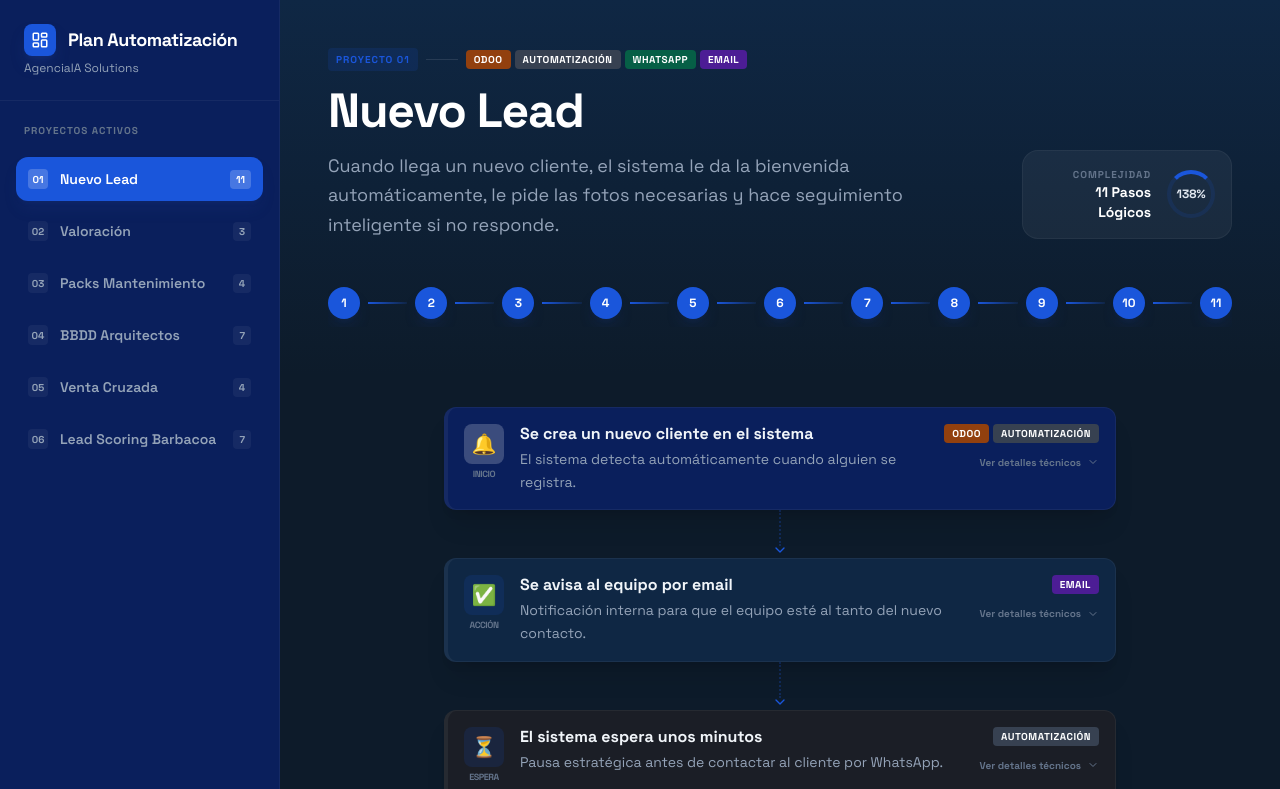
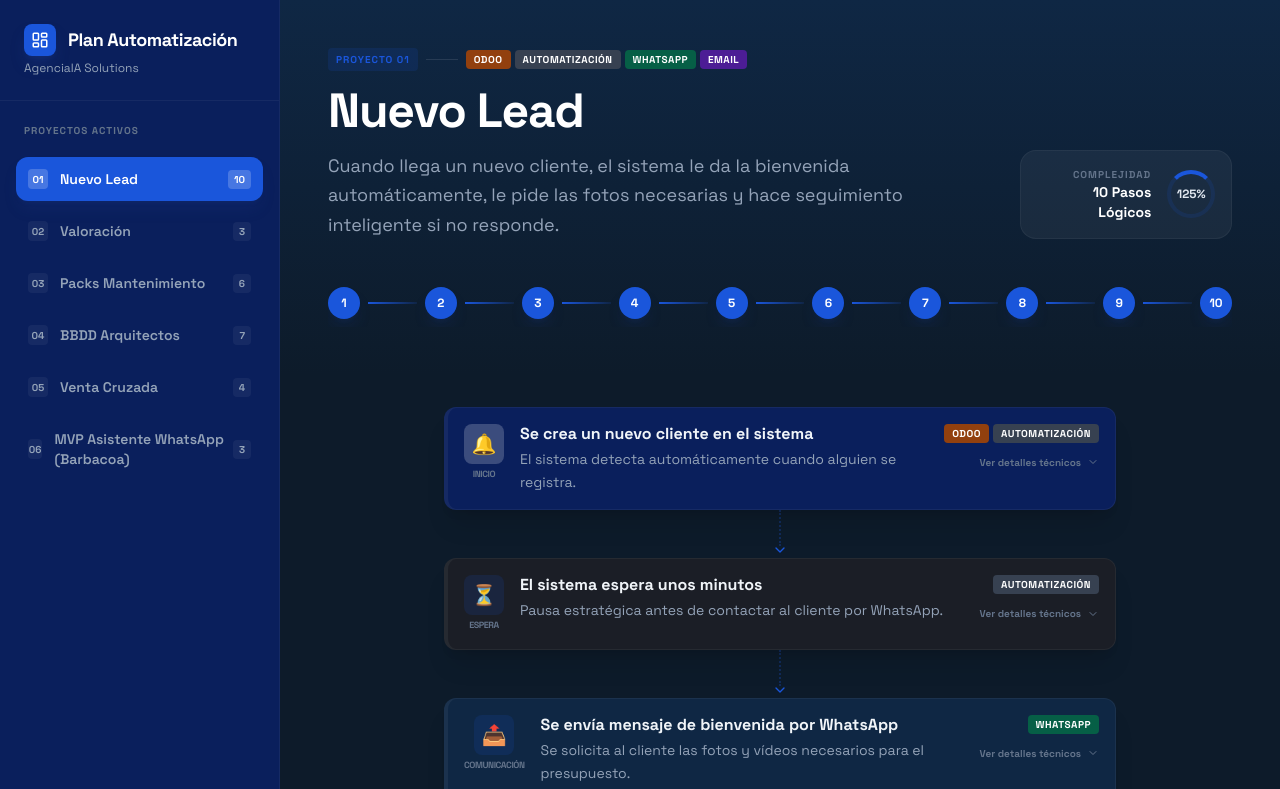
Before and after one commit to javiagenciaiasolutions-beep/outs-onboarding, a Next.js app: page / in a window 1280 px wide. Shown: the top 789 px of the page. Built offline with nearby package versions, Linux system fonts and the light colour scheme.

Commit message:
Update MVP flows based on client feedback

```diff
--- a/src/app/page.tsx
+++ b/src/app/page.tsx
@@ -34,15 +34,7 @@ const PROJECTS = [
         title: "Se crea un nuevo cliente en el sistema",
         subtitle: "El sistema detecta automáticamente cuando alguien se registra.",
         api: ["Odoo", "n8n"],
-        details: ["Trigger: Nuevo contacto creado en Odoo", "Polling cada 10 minutos", "Modelo: crm.lead / res.partner", "Filtro: create_date >= last_check"]
-      },
-      {
-        id: "p1-2",
-        type: "action",
-        title: "Se avisa al equipo por email",
-        subtitle: "Notificación interna para que el equipo esté al tanto del nuevo contacto.",
-        api: ["Email"],
-        details: ["Acción: Enviar email de aviso al equipo", "Nodo Email de n8n", "Destinatario: email del equipo configurado"]
+        details: ["Trigger: Nuevo contacto creado en Odoo", "Filtro: Casilla de producto NO es Barbacoa", "Modelo: crm.lead / res.partner", "Polling cada 10 minutos"]
       },
       {
         id: "p1-3",
@@ -125,24 +117,24 @@ const PROJECTS = [
   {
     id: "02",
     title: "Valoración",
-    description: "Cuando el equipo marca que un trabajo está terminado, el sistema pide automáticamente una reseña al cliente por WhatsApp.",
-    apis: ["Odoo", "Callbell"],
+    description: "Cuando el equipo marca la casilla de valoración antes de finalizar un trabajo, el sistema envía automáticamente una reseña al cliente por correo (Trustpilot).",
+    apis: ["Odoo", "Email"],
     steps: [
       {
         id: "p2-1",
         type: "trigger",
-        title: "Se marca el trabajo como terminado",
-        subtitle: "El sistema detecta cuando el equipo activa la solicitud de reseña.",
+        title: "Se marca la casilla de valoración",
+        subtitle: "El sistema detecta cuando el equipo marca la casilla para filtrar quién debe recibir valoración antes de poner el estado en terminado.",
         api: ["Odoo", "n8n"],
-        details: ["Trigger: Campo 'Valoración' marcado en Odoo", "Polling cada 15 minutos", "Modelo: res.partner o crm.lead"]
+        details: ["Trigger: Casilla 'Valoración' (marcada previamente) y Estado 'Terminado'", "Polling cada 15 minutos", "Modelo: res.partner o crm.lead"]
       },
       {
         id: "p2-2",
         type: "api_call",
-        title: "Se pide una reseña por WhatsApp",
-        subtitle: "Se envía un mensaje personalizado con el enlace para valorar el servicio.",
-        api: ["Callbell"],
-        details: ["POST /v1/messages/send", "type: 'text' o 'template'", "Incluir enlace a plataforma de reseñas"]
+        title: "Se envía solicitud de Trustpilot por Correo",
+        subtitle: "Se envía un email al cliente con el enlace de Trustpilot para valorar el servicio.",
+        api: ["Email"],
+        details: ["Nodo Email en n8n", "Envío de enlace directo a Trustpilot", "Destinatario: Correo del cliente"]
       },
       {
         id: "p2-3",
@@ -171,18 +163,34 @@ const PROJECTS = [
       {
         id: "p3-2",
         type: "wait",
-        title: "El sistema espera 4 días",
-        subtitle: "Pausa programada para dejar que el cliente disfrute de su nueva instalación.",
+        title: "El sistema espera 10 días",
+        subtitle: "Pausa programada de 10 días tras la instalación para ofrecer el mantenimiento.",
         api: ["n8n"],
-        details: ["Wait node con fecha absoluta", "Cálculo: fecha_instalacion + 4 días"]
+        details: ["Wait node con fecha absoluta", "Cálculo: fecha_instalacion + 10 días"]
       },
       {
         id: "p3-3",
         type: "api_call",
-        title: "Se envía oferta de mantenimiento",
-        subtitle: "Mensaje de WhatsApp con el catálogo de packs para cuidar el césped.",
+        title: "Se envía un vídeo por WhatsApp",
+        subtitle: "Primer mensaje de la oferta de mantenimiento mostrando un vídeo promocional.",
         api: ["Callbell"],
-        details: ["POST /v1/messages/send", "type: 'image' o 'text'", "Uso de template si han pasado >24h"]
+        details: ["POST /v1/messages/send", "type: 'video'"]
+      },
+      {
+        id: "p3-3-wait",
+        type: "wait",
+        title: "Espera de 1 minuto",
+        subtitle: "Breve espera antes de enviar el archivo PDF.",
+        api: ["n8n"],
+        details: ["Wait node: 1 minuto"]
+      },
+      {
+        id: "p3-3-pdf",
+        type: "api_call",
+        title: "Se envía PDF con precios",
+        subtitle: "Mensaje de WhatsApp con el documento PDF de los precios de packs.",
+        api: ["Callbell"],
+        details: ["POST /v1/messages/send", "type: 'document'"]
       },
       {
         id: "p3-4",
@@ -197,24 +205,24 @@ const PROJECTS = [
   {
     id: "04",
     title: "BBDD Arquitectos",
-    description: "Cuando el equipo añade un arquitecto a la lista y lo marca como 'pendiente', el sistema le manda los mensajes de prospección de forma automática.",
+    description: "Cuando el equipo añade un arquitecto a la lista y lo marca como 'pendiente', el sistema le manda los mensajes de prospección según su tipo de cliente desde un Excel de Drive.",
     apis: ["Sheets", "Callbell"],
     steps: [
       {
         id: "p4-1",
         type: "trigger",
         title: "Se detecta un nuevo arquitecto pendiente",
-        subtitle: "El sistema revisa la lista y busca contactos marcados para iniciar contacto.",
+        subtitle: "El sistema revisa el Excel en Drive para iniciar el contacto dependiendo del tipo de cliente.",
         api: ["Sheets", "n8n"],
-        details: ["Trigger: Estado = 'pendiente' en Google Sheets", "Polling cada 15 minutos", "GET /v4/spreadsheets/{id}/values/Sheet1"]
+        details: ["Trigger: Estado = 'pendiente' en Excel Drive", "Identifica 'tipo de cliente' (10 posibles)"]
       },
       {
         id: "p4-2",
         type: "api_call",
-        title: "Se envía el primer mensaje de contacto",
-        subtitle: "Presentación automática enviada por WhatsApp.",
+        title: "Se envía el primer mensaje personalizado",
+        subtitle: "Presentación por WhatsApp eligiendo uno de los 10 mensajes posibles según el tipo de cliente.",
         api: ["Callbell"],
-        details: ["POST /v1/messages/send", "content.text: valor de columna 'Mensaje'"]
+        details: ["POST /v1/messages/send", "content.text: mensaje asociado al 'tipo de cliente' en Excel"]
       },
       {
         id: "p4-3",
@@ -277,10 +285,10 @@ const PROJECTS = [
       {
         id: "p5-2",
         type: "decision",
-        title: "¿Qué producto se compró?",
-        subtitle: "El sistema detecta el producto comprado y consulta en Google Sheets cuál es el complemento ideal configurado.",
-        api: ["n8n", "Sheets"],
-        details: ["Identificación del producto en n8n", "Consulta a Google Sheets (Tabla de Recomendaciones)", "Mapeo dinámico: Producto A -> Complemento B"]
+        title: "¿Qué producto se compró y qué dice en Observaciones?",
+        subtitle: "El asistente revisa la casilla de observaciones de Odoo para identificar el Producto comprado y elegir el Producto recomendado 1 o Recomendado 2.",
+        api: ["n8n", "Odoo"],
+        details: ["Extraer datos de casilla de observaciones en Odoo", "Identificar: Producto comprado | Producto recomendado 1 | Producto recomendado 2"]
       },
       {
         id: "p5-3",
@@ -302,72 +310,33 @@ const PROJECTS = [
   },
   {
     id: "06",
-    title: "Lead Scoring Barbacoa",
-    description: "El sistema contacta a los interesados en barbacoas, evalúa si son clientes potenciales y les guía paso a paso para personalizar su barbacoa por WhatsApp.",
-    apis: ["Odoo", "Callbell", "IA"],
+    title: "MVP Asistente WhatsApp (Barbacoa)",
+    description: "Producto Mínimo Viable (MVP) de un asistente por WhatsApp para barbacoas. Pendiente de definición final por parte del cliente sobre preguntas de cualificación.",
+    apis: ["Callbell", "IA"],
     steps: [
       {
         id: "p6-1",
         type: "trigger",
         title: "Llega un interesado en barbacoas",
-        subtitle: "El sistema identifica nuevos leads interesados específicamente en este producto.",
-        api: ["Odoo", "n8n"],
-        details: ["Trigger: Nuevo lead de barbacoa en Odoo", "Filtro por tag_ids que incluya 'barbacoa'"]
+        subtitle: "El asistente recibe el mensaje del cliente interesado a través de WhatsApp.",
+        api: ["Callbell", "n8n"],
+        details: ["Webhook de entrada de Callbell (WhatsApp)"]
       },
       {
         id: "p6-2",
         type: "ai",
-        title: "El asistente atiende y evalúa al cliente",
-        subtitle: "Resuelve dudas frecuentes, envía el catálogo y realiza preguntas para calificar el interés del cliente.",
-        api: ["Callbell", "IA", "Odoo"],
-        details: [
-          "POST /v1/messages/send: Envío de catálogo y FAQs",
-          "FASE 1: Lead Scoring & Triaje",
-          "Preguntas: presupuesto, tipo instalación, urgencia",
-          "Puntuación en x_lead_score de Odoo"
-        ]
+        title: "Asistente responde con información base",
+        subtitle: "El agente conversa usando un contexto y documentación base inicial que nos pasan (MVP).",
+        api: ["IA", "Callbell"],
+        details: ["Integración LLM / Asistente MVP", "En espera de analizar comportamiento de chat para definir preguntas de cualificación definitivas"]
       },
       {
-        id: "p6-4",
-        type: "decision",
-        title: "¿Es un cliente potencial cualificado?",
-        subtitle: "El sistema analiza las respuestas para decidir si pasar al siguiente nivel.",
+        id: "p6-3",
+        type: "wait",
+        title: "En espera de definición del cliente",
+        subtitle: "Analizando comportamiento para agregar el flujo de cualificación definitivo más adelante.",
         api: ["n8n"],
-        details: ["Decisión: ¿Lead cualificado? (score >= umbral)", "Umbral configurable (ej: score >= 6)"]
-      },
-      {
-        id: "p6-4-no",
-        type: "branch_no",
-        branchLabel: "NO — Score bajo",
-        title: "Se avisa al equipo para atención personal",
-        subtitle: "El cliente requiere un trato manual por parte de un comercial.",
-        api: ["Odoo"],
-        details: ["Acción: Notificar al equipo para seguimiento manual", "Actualizar etapa: 'No cualificado'"]
-      },
-      {
-        id: "p6-4-yes",
-        type: "branch_yes",
-        branchLabel: "SÍ — Lead cualificado",
-        title: "El asistente guía la personalización",
-        subtitle: "Preguntas paso a paso para configurar la barbacoa ideal por WhatsApp.",
-        api: ["Callbell", "Odoo"],
-        details: ["FASE 2: Personalizador — Preguntas CERRADAS", "REGLA: si respuesta no es válida → repreguntar"]
-      },
-      {
-        id: "p6-5",
-        type: "action",
-        title: "Se guarda la configuración elegida",
-        subtitle: "Todas las opciones seleccionadas por el cliente quedan registradas.",
-        api: ["Odoo"],
-        details: ["Acción: Guardar configuración completa en Odoo", "method: create en mail.message"]
-      },
-      {
-        id: "p6-6",
-        type: "api_call",
-        title: "Se envía resumen de la barbacoa",
-        subtitle: "El cliente recibe por WhatsApp el detalle de su configuración personalizada.",
-        api: ["Callbell"],
-        details: ["POST /v1/messages/send", "Resumen de opciones elegidas"]
+        details: ["Fase del proyecto: MVP y aprendizaje", "Próxima fase a definir por el cliente"]
       }
     ]
   }
```
